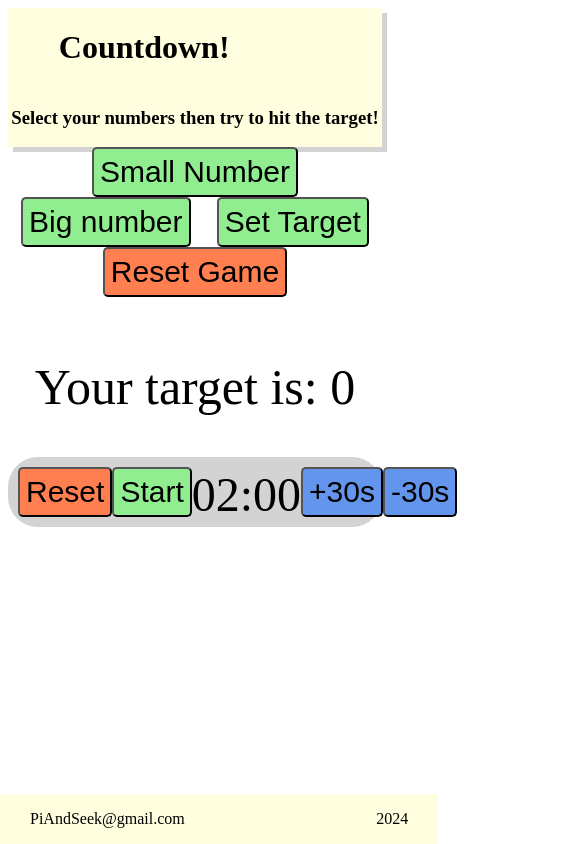
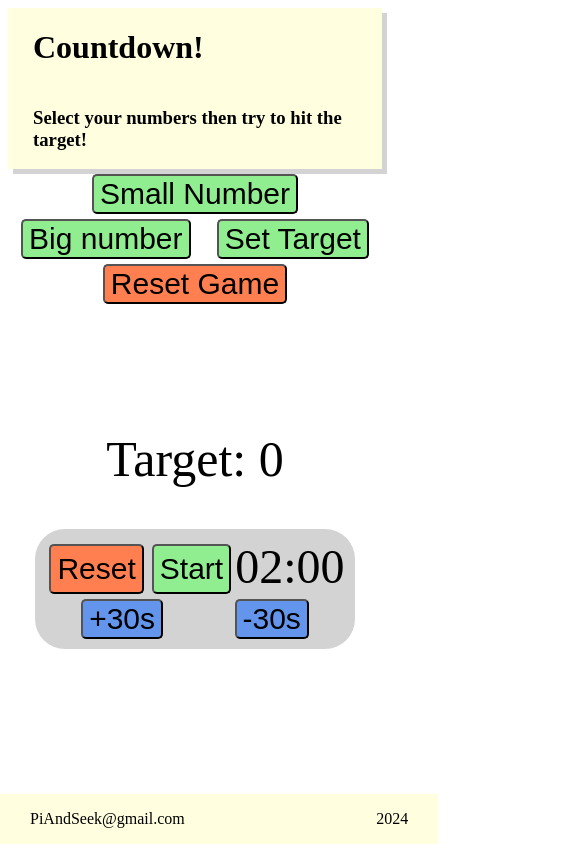
Before and after one commit to liamonk/countdown, a React (Vite) app: page / in a window 390 px wide. Shown: the top 844 px of the page, 585 px wide, since content can reach past the window. Built offline with nearby package versions, Linux system fonts and the light colour scheme.

Commit message:
some changes to optimise for mobile

```diff
--- a/src/components/Button.jsx
+++ b/src/components/Button.jsx
@@ -4,9 +4,12 @@ import styled from "styled-components";
 export default function Button(props) {
   const StyledButton = styled.button`
     font-size: 30px;
-    height: 50px;
+    max-height: 50px;
     background-color: ${props.backgroundColor};
     border-radius: 5px;
+    margin-top: 5px;
+    margin-right: auto;
+    margin-left: auto;
   `;
 
   return <StyledButton onClick={props.handleClick}>{props.text}</StyledButton>;
--- a/src/components/Card.jsx
+++ b/src/components/Card.jsx
@@ -4,7 +4,7 @@ import styled from "styled-components";
 const StyledCard = styled.div`
   background-color: lightBlue;
   padding: 5px;
-  width: 100px;
+  width: 80px;
   text-align: center;
   margin: 10px;
   font-size: 50px;
--- a/src/components/CountdownTimer.jsx
+++ b/src/components/CountdownTimer.jsx
@@ -4,15 +4,16 @@ import Button from "./Button";
 
 const CountdownContainer = styled.div`
   display: flex;
+  flex-wrap: wrap;
   justify-content: space-evenly;
   margin-top: 20px;
   background-color: lightGrey;
   border-radius: 30px;
-  max-width: 800px;
+  max-width: 80%;
   margin-right: auto;
   margin-left: auto;
   margin-bottom: 100px;
-  height: 50px;
+  min-height: 50px;
   padding: 10px;
 `;
 
--- a/src/components/Game.jsx
+++ b/src/components/Game.jsx
@@ -11,15 +11,19 @@ const StyledGameArea = styled.div`
   flex-wrap: wrap;
   font-size: 50px;
   height: 100px;
+  margin-bottom: 20px;
 `;
 
 const StyledCardArea = styled.div`
   display: flex;
+  flex-wrap: wrap;
   font-size: 50px;
   min-height: 90px;
-  width: 800px;
+  max-width: 800px;
   margin-left: auto;
   margin-right: auto;
+  margin-top: 50px;
+  overflow: auto;
 `;
 
 export default function Game() {
@@ -101,7 +105,7 @@ export default function Game() {
         ></Button>
       </StyledGameArea>
       <StyledCardArea>{cardElements}</StyledCardArea>
-      <StyledGameArea>Your target is: {target}</StyledGameArea>
+      <StyledGameArea>Target: {target}</StyledGameArea>
       <CountdownTimer />
     </>
   );
--- a/src/components/Header.jsx
+++ b/src/components/Header.jsx
@@ -4,10 +4,12 @@ import styled from "styled-components";
 const StyledHeader = styled.div`
   background-color: lightYellow;
   align-items: center;
-  justify-content: space-around;
+  justify-content: space-between;
   display: flex;
   flex-wrap: wrap;
   box-shadow: 5px 5px lightgrey;
+  padding-left: 25px;
+  padding-right: 25px;
 `;
 
 export default function Header() {
```
